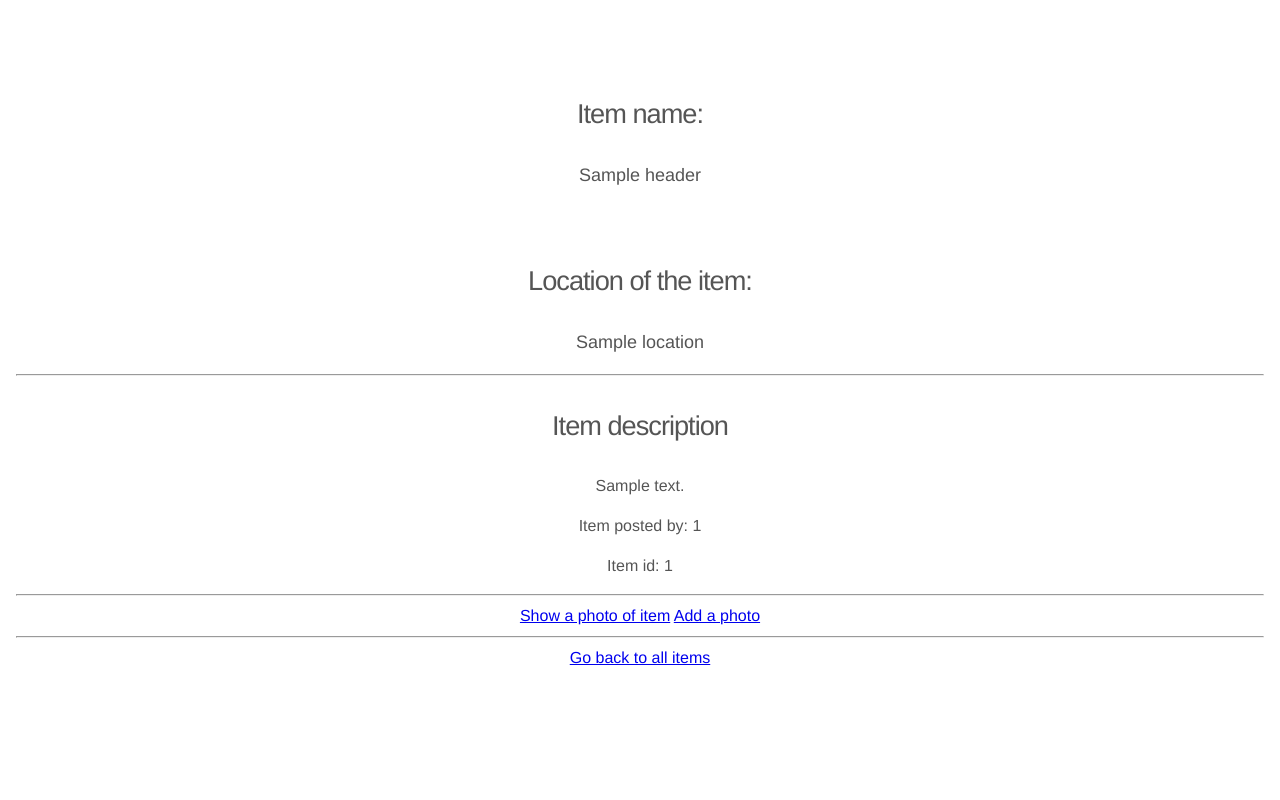
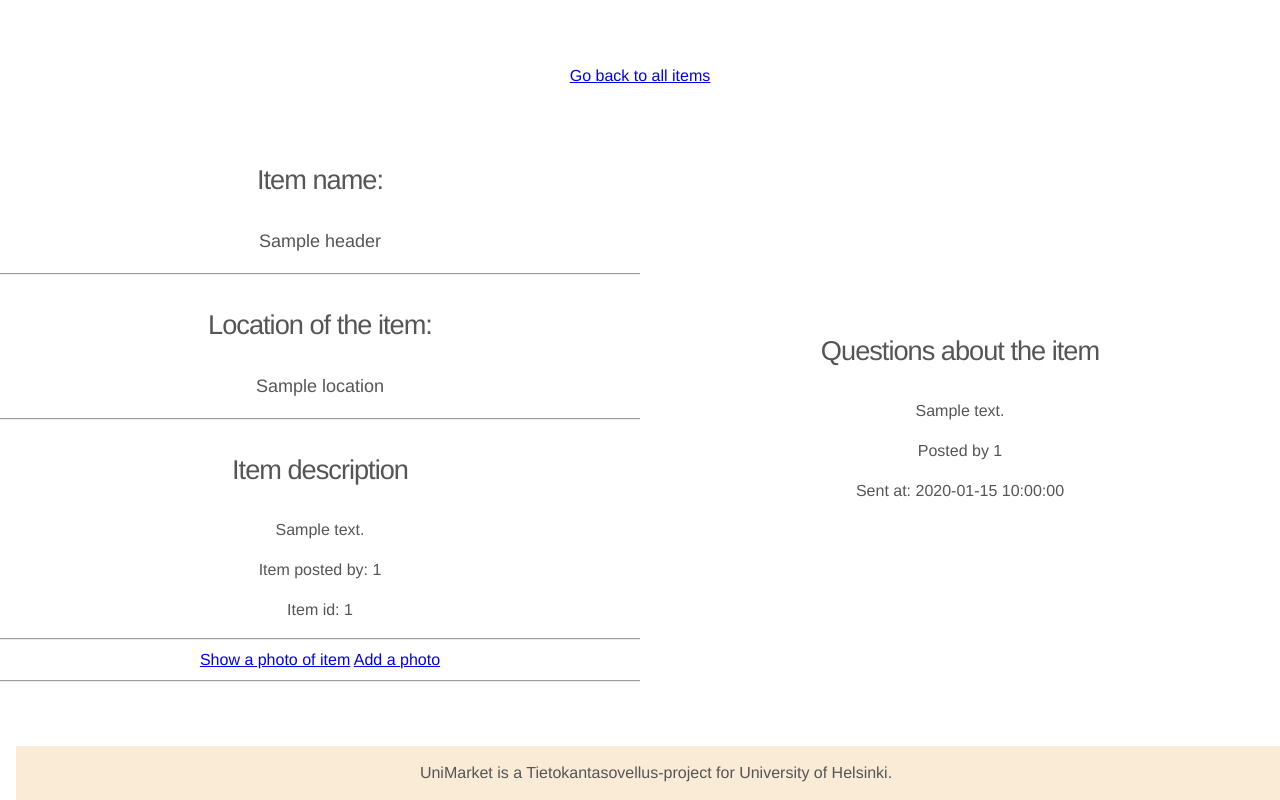
Before and after one commit to henriimmonen/UniMarket, a Flask app: template templates/object.html in a window 1280 px wide. Run offline with Flask 2, Linux system fonts and the light colour scheme; the template is opened without the code that fills it: most values are stand-ins (such as "Sample title", 1, 10 or a date in 2020).

Commit message:
Added ability to comment items for sale

```diff
--- a/schema.sql
+++ b/schema.sql
@@ -1,3 +1,5 @@
 CREATE TABLE users (id SERIAL PRIMARY KEY, username TEXT UNIQUE, password TEXT, admin BOOLEAN);
-CREATE TABLE listings (id SERIAL PRIMARY KEY , header TEXT, location TEXT, content TEXT, user_id INTEGER REFERENCES users(id));
+CREATE TABLE listings (id SERIAL PRIMARY KEY , header TEXT, location TEXT, content TEXT, user_id INTEGER REFERENCES users(id), visible BOOLEAN);
 CREATE TABLE photos (id SERIAL PRIMARY KEY, name TEXT, data BYTEA, item_id INTEGER REFERENCES listings(id));
+CREATE TABLE comments (id SERIAL PRIMARY KEY, content TEXT, poster_id INTEGER REFERENCES users(id), item_id INTEGER REFERENCES listings(id), sent_at TIMESTAMP);
+CREATE TABLE messages (id SERIAL PRIMARY KEY, content TEXT, sent_at TIMESTAMP, sent_by INTEGER REFERENCES users(id));
--- a/templates/myitems.html
+++ b/templates/myitems.html
@@ -11,9 +11,12 @@
 <body>
     <h3>My items for sale:</h3>
     {% for item in myitems %}
-    <p>{{item.header}}</p>  <a href="/object/{{item.id}}">Go to</a><br>
+    <p>{{item.header}}</p>  <a href="/object/{{item.id}}">Go to</a>
     {% endfor %}
     <hr>
     <a href="/">Go back to front page</a>
+    <div class="bottom">
+        UniMarket is a Tietokantasovellus-project for University of Helsinki.
+    </div>
 </body>
 </html>
--- a/templates/object.html
+++ b/templates/object.html
@@ -8,9 +8,11 @@
     </head>
 
     <body>
+        <div class="split left">
+        <div class="centered">
             {% for item in object %}
             <h3>Item name: </h3> <p class="descriptionOfItem">{{item.header}}</p>
-        <br>
+            <hr>
             <h3>Location of the item: </h3> <p class="descriptionOfItem">{{item.location}}</p>
             <hr>
             <div class="container">
@@ -18,14 +20,33 @@
             </div>
             <p>Item posted by: {{item.user_id}}</p>
             <p>Item id: {{item.id}}</p>
-
             <hr>
             <a href="/showphoto/{{item.id}}"> Show a photo of item</a>
             {% endfor %}
             <a href="/photo">Add a photo</a> <hr>
+        </div>
+        </div>
+
+        <div class="split right">
+        <div class="centered">
+            <h3>Questions about the item</h3>
+            {% for comment in comments %}
+            <p>{{comment.content}}</p>
+            <p>Posted by {{comment.user_id}}</p>
+            <p>Sent at: {{comment.sent_at}}</p>
+            {% endfor %}
+            {% if session.user_id %}
+            <form action="/sendComment" method="POST">
+                <textarea name= "comment" rows="2" cols="40"></textarea>
+                <input type="submit" value="Send">
+                <input type="hidden" name="id" value="{{id}}">
+            </form>
+            {% endif %}
+        </div>
+        </div>
             <a href="/showAll"> Go back to all items</a>
+        <div class="bottom">
+			UniMarket is a Tietokantasovellus-project for University of Helsinki.
+		</div>
     </body>
-
-
-
 </html>
```
Also changed, not shown: items.py (+13 -0 lines), routes.py (+12 -3 lines), templates/showAll.html (+3 -6 lines). Lines whose indentation alone changed are shown as unchanged.
